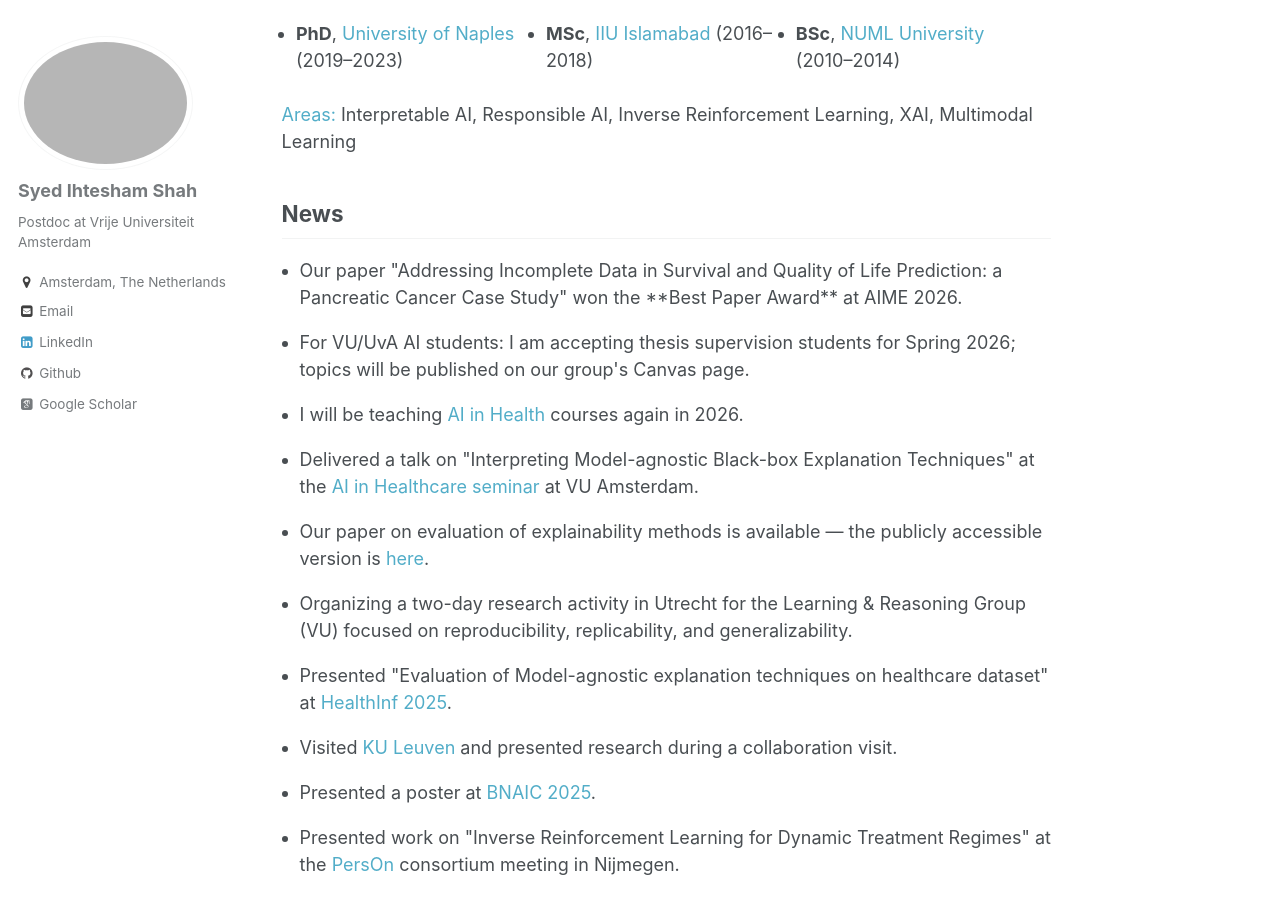
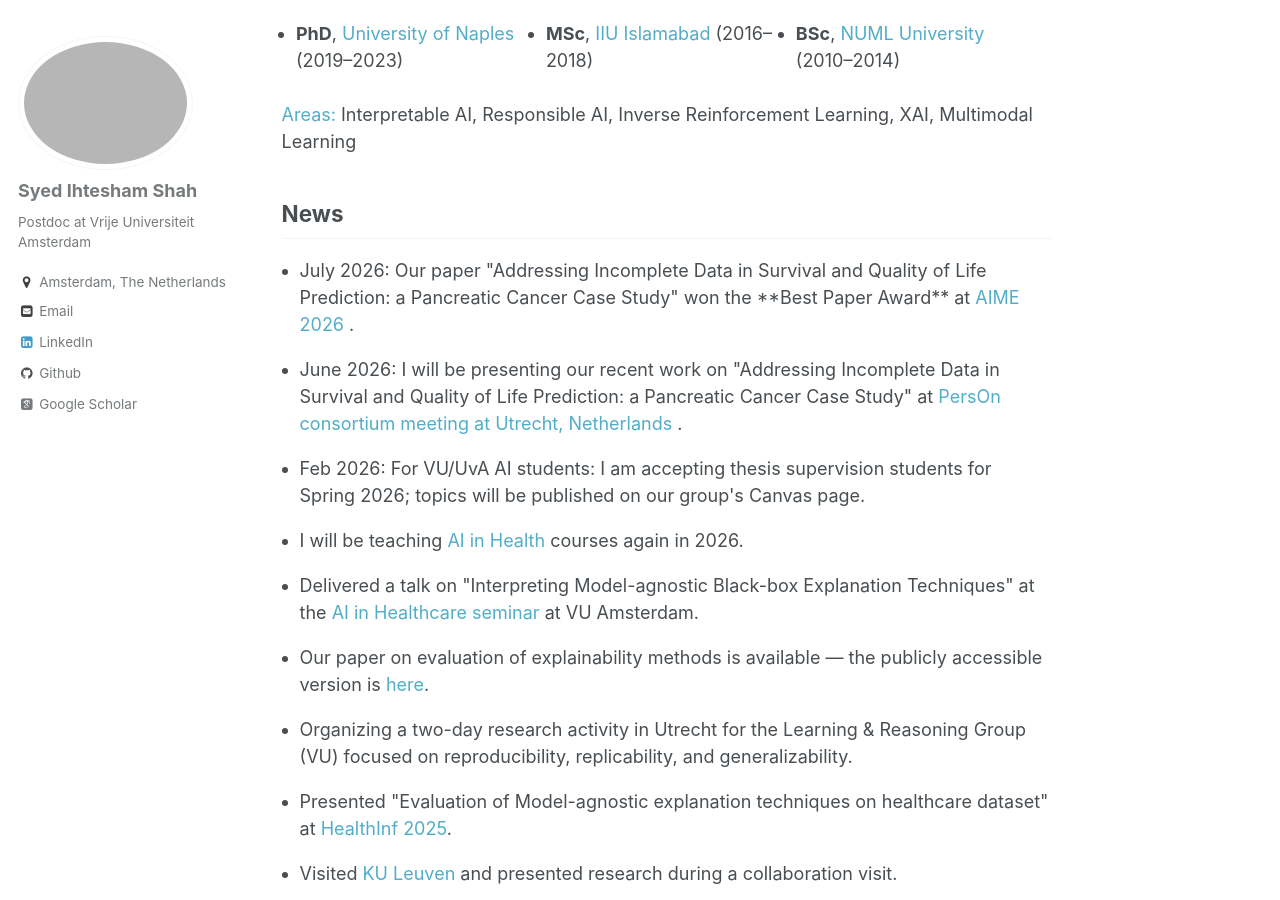
Before and after one commit to IhteshamShah/IhteshamShah.github.io, a Jekyll site: the page built from _pages/about.md, in a window 1280 px wide and 900 px high, scrolled down 421 px. Built offline with Jekyll 4.4.1, drawn with Linux system fonts in a browser that asks for light colours; some web fonts are replaced.

Commit message:
Update about.md

```diff
--- a/_pages/about.md
+++ b/_pages/about.md
@@ -35,8 +35,9 @@ redirect_from:
   <div>
   <h2>News</h2>
   <ul style="display:grid; gap:0.5rem; padding-left:1rem;">
-    <li>Our paper "Addressing Incomplete Data in Survival and Quality of Life Prediction: a Pancreatic Cancer Case Study" won the **Best Paper Award** at AIME 2026.</li>
-    <li>For VU/UvA AI students: I am accepting thesis supervision students for Spring 2026; topics will be published on our group's Canvas page.</li>
+    <li>July 2026: Our paper "Addressing Incomplete Data in Survival and Quality of Life Prediction: a Pancreatic Cancer Case Study" won the **Best Paper Award** at <a href="https://aime26.aimedicine.info/)">AIME 2026</a> .</li>
+     <li>June 2026:  I will be presenting our recent work on "Addressing Incomplete Data in Survival and Quality of Life Prediction: a Pancreatic Cancer Case Study" at <a href="https://www.personalisedcareinoncology.nl/)">PersOn consortium meeting at Utrecht, Netherlands</a> .</li>
+    <li>Feb 2026: For VU/UvA AI students: I am accepting thesis supervision students for Spring 2026; topics will be published on our group's Canvas page.</li>
     <li>I will be teaching <a href="https://research.vu.nl/en/courses/ai-in-health-5/">AI in Health</a> courses again in 2026.</li>
     <li>Delivered a talk on "Interpreting Model-agnostic Black-box Explanation Techniques" at the <a href="https://www.ai-health.nl/upcoming-events/">AI in Healthcare seminar</a> at VU Amsterdam.</li>
     <li>Our paper on evaluation of explainability methods is available — the publicly accessible version is <a href="https://www.scitepress.org/Link.aspx?doi=10.5220/0013157400003911">here</a>.</li>
```
